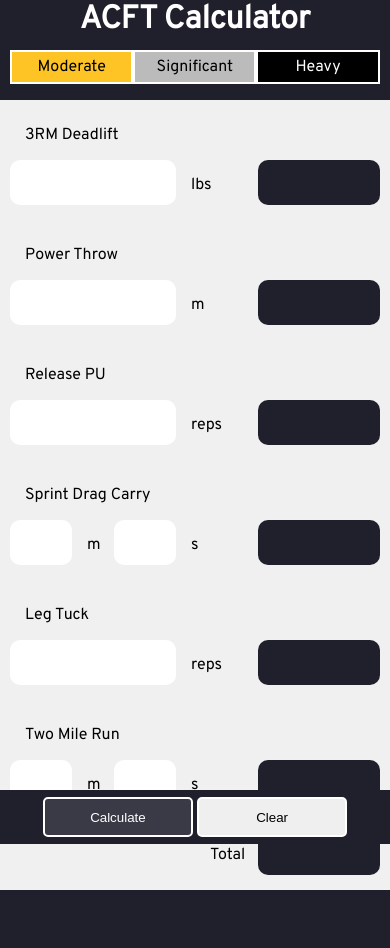
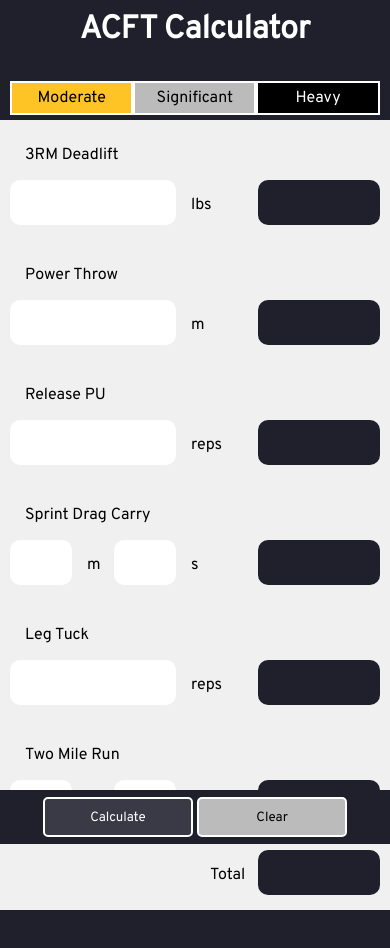
Before and after one commit to SudoSpartanDan/ACFT-Score-Calculator, a website built with webpack: page index.html in a window 390 px wide. Built offline with Linux system fonts and the light colour scheme.

Commit message:
Mobile style adjustments and SEO tags

```diff
--- a/index.html
+++ b/index.html
@@ -7,7 +7,14 @@
     <meta name="apple-mobile-web-app-capable" content="yes">
     <link href="https://fonts.googleapis.com/css?family=Overpass" rel="stylesheet">
     <title>ACFT Score Calculator</title>
-    <meta name="description" content="ACFT Score Calculator">
+    <meta name="description" content="Calculator for the new Army Combat Fitness Test">
+    <meta property="keywords" name="keywords" content="army, acft, calculator, score, army combat fitness test">
+    <meta name="og:title" property="og:title" content="ACFT Score Calculator">
+    <meta name="og:site_name" property="og:site_name" content="ACFT Score Calculator">
+    <meta name="og:description" property="og:description" content="Calculator for the new Army Combat Fitness Test">
+    <meta name="og:type" property="og:type" content="website">
+    <meta name="og:url" property="og:url" content="https://sudospartandan.github.io/ACFT-Score-Calculator/">
+    <link rel="canonical" href="https://sudospartandan.github.io/ACFT-Score-Calculator/">
 </head>
 <body>
     <div class="header-row">
@@ -20,7 +27,7 @@
             </div>
         </div>
     </div>
-    <div style="height: 100px;"></div>
+    <div style="height: 120px;"></div>
     <div class="row input-row">
         <span class="col-12-sm col-4-md event-label" for="deadlift">3RM Deadlift</span>
         <div class="col-8-sm col-6-md input-section">
--- a/src/style.less
+++ b/src/style.less
@@ -103,10 +103,10 @@
     color: @army-white;
     margin: 0 auto;
     width: 100%;
-    height: 100px;
+    height: 120px;
     position: fixed;
     h1 {
-        .no-margin-padding();
+        margin-top: 10px;
     }
     .legend {
         padding: 10px;
@@ -214,6 +214,7 @@
             border: solid 2px @army-white;
             width: 40%;
             border-radius: 5px;
+            font-family: "Overpass", sans-serif;
         }
         .calculate-button {
             background-color: @dark-2-color;
@@ -222,6 +223,8 @@
         }
 
         .clear-button {
+            background-color: @army-gray;
+            color: @army-black;
             cursor: pointer;
         }
     }
```
Also changed, not shown: build/main.bundle.js.
